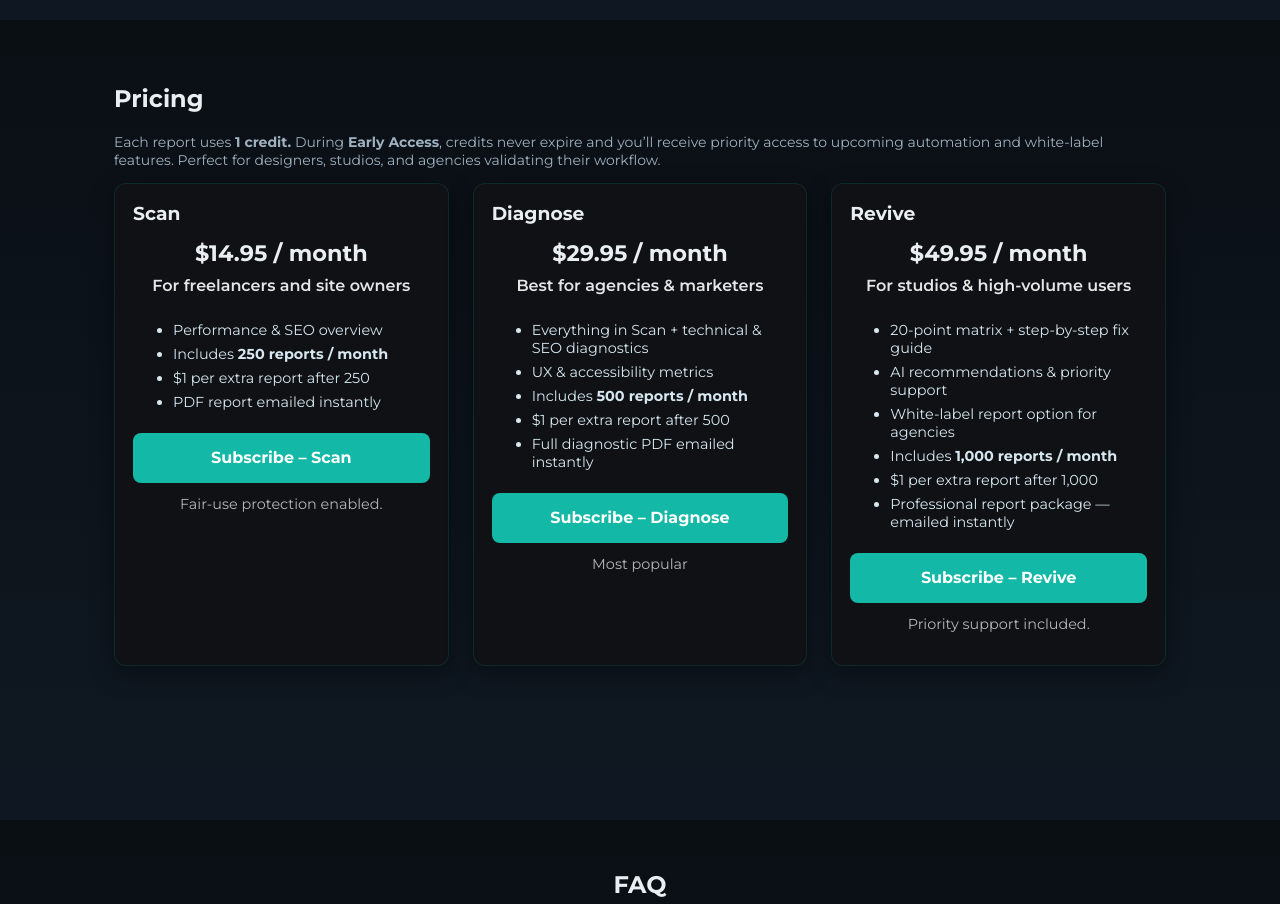
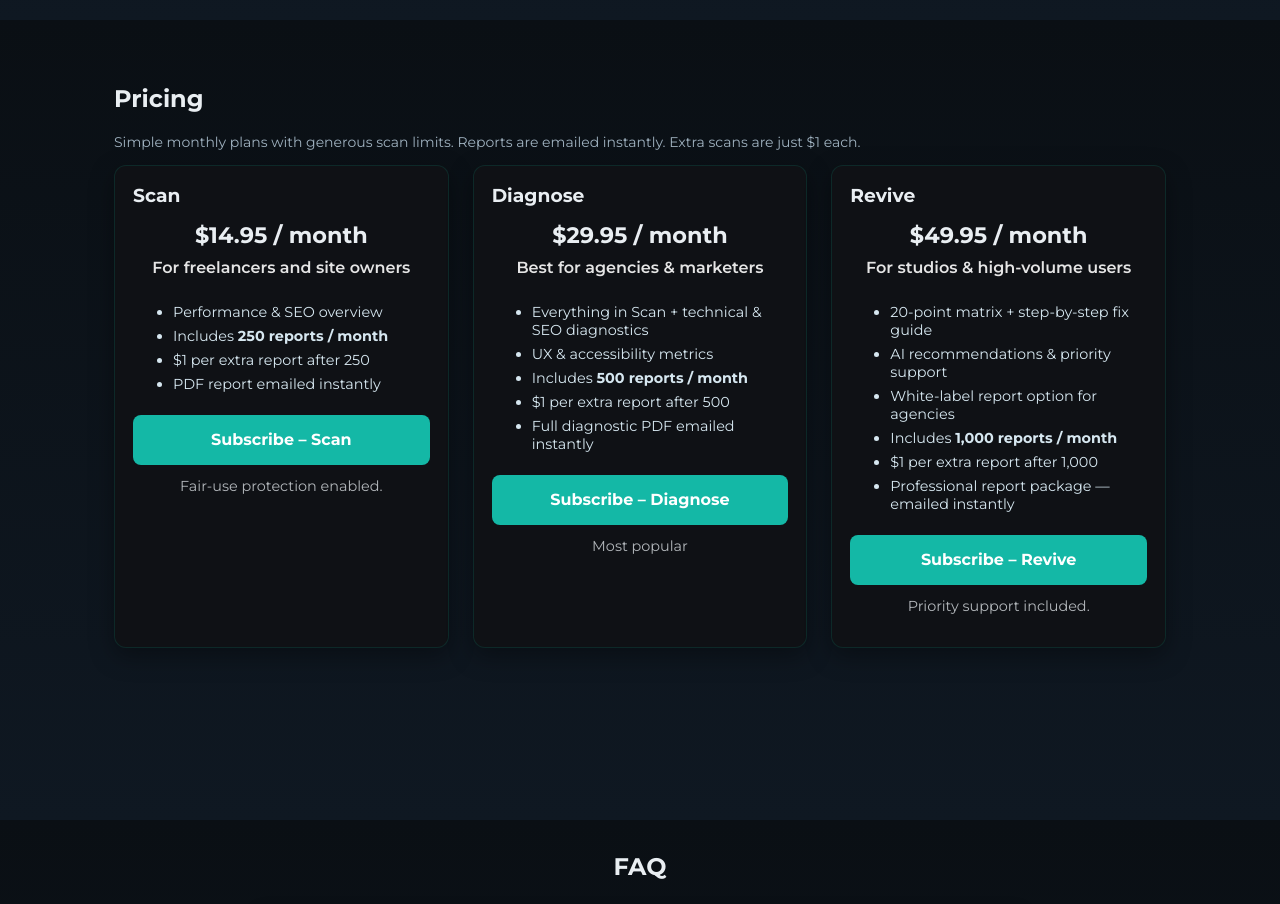
Before and after one commit to iqlabs-dev/webdoctor-phase2-dev, a website: page index.html in a window 1280 px wide. Shown: the part 1580-2484 px from the top of the page. Drawn offline with Linux system fonts and the light colour scheme.

Commit message:
Update index.html

```diff
--- a/index.html
+++ b/index.html
@@ -203,8 +203,7 @@ a[href^="mailto:"]:hover{color:var(--teal);text-decoration:underline}
   <div class="wrap">
     <h2 class="reveal">Pricing</h2>
     <p class="small reveal">
-      Each report uses <b>1 credit.</b> During <b>Early Access</b>, credits never expire and you’ll receive priority access to upcoming automation and white-label features.
-      Perfect for designers, studios, and agencies validating their workflow.
+      Simple monthly plans with generous scan limits. Reports are emailed instantly. Extra scans are just $1 each.
     </p>
 
     <div class="grid">
```
